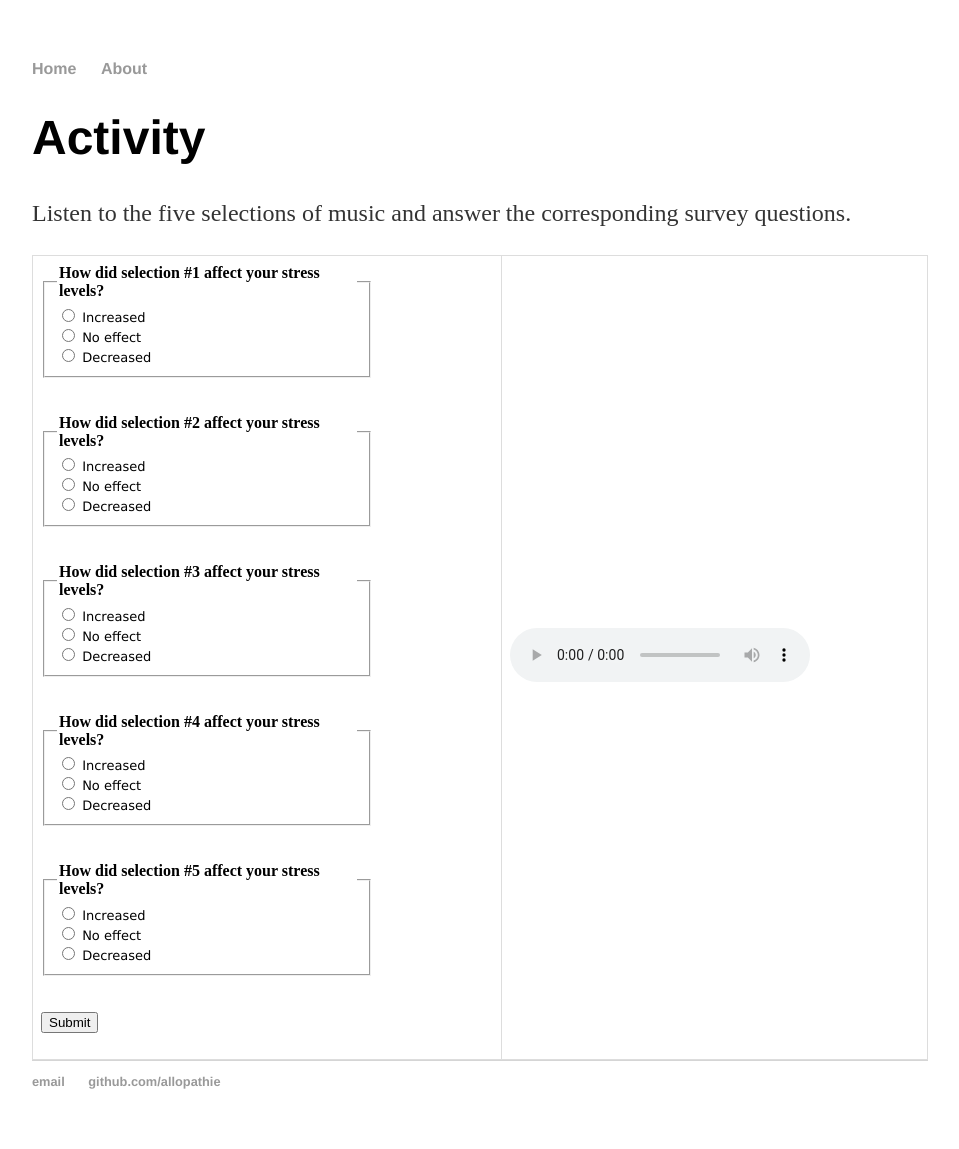
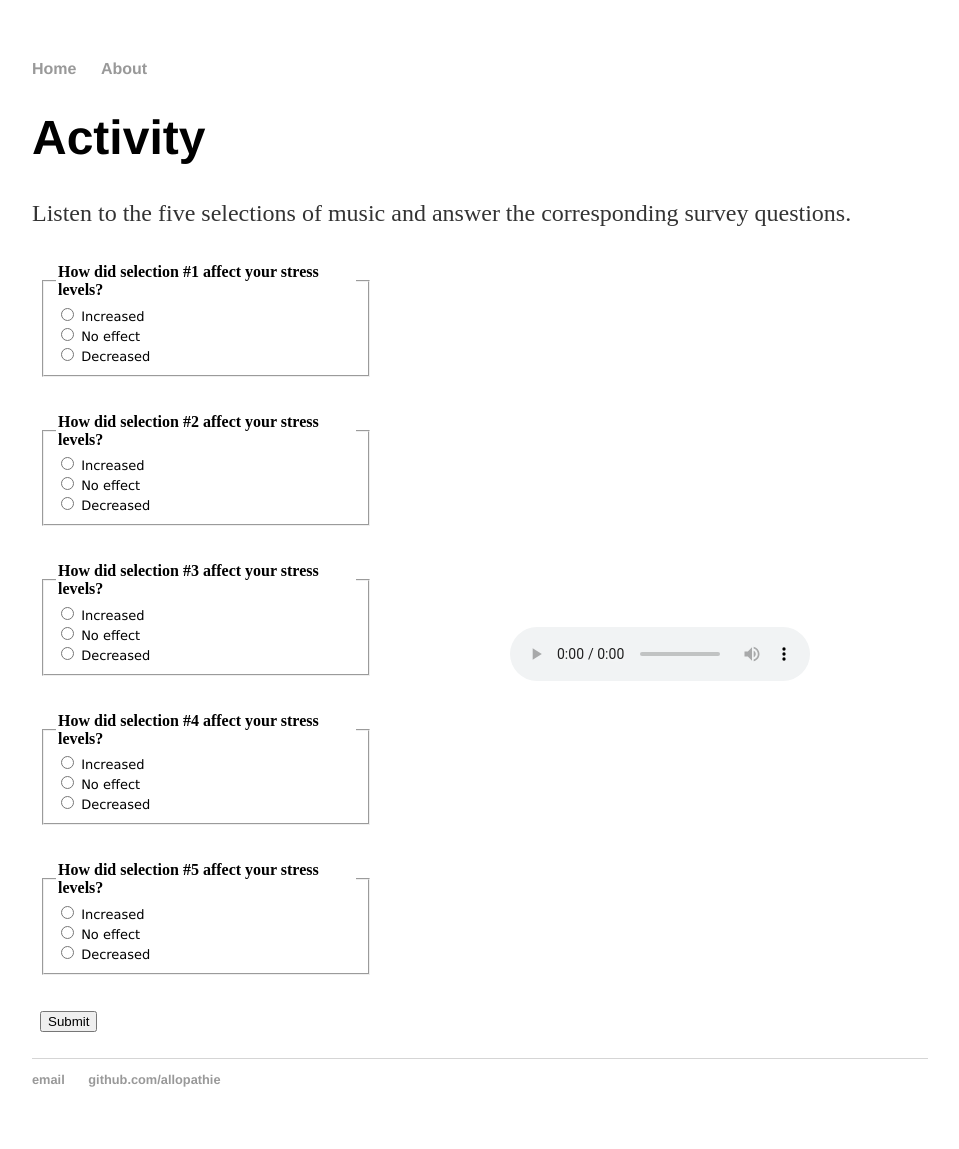
Before and after one commit to allopathie/musictherapy, a Jekyll site: the page built from activity/index.html, in a window 1280 px wide. Shown: the whole page, without its empty margins (160-1119 px from the left). Built offline with Jekyll 4.4.1, drawn with Linux system fonts in a browser that asks for light colours.

Commit message:
Update index.html

```diff
--- a/activity/index.html
+++ b/activity/index.html
@@ -9,7 +9,7 @@ table {
 }
 
 td, th {
-    border: 1px solid #dddddd;
+    border: 0px solid #dddddd;
     text-align: left;
     padding: 8px;
 }
```
